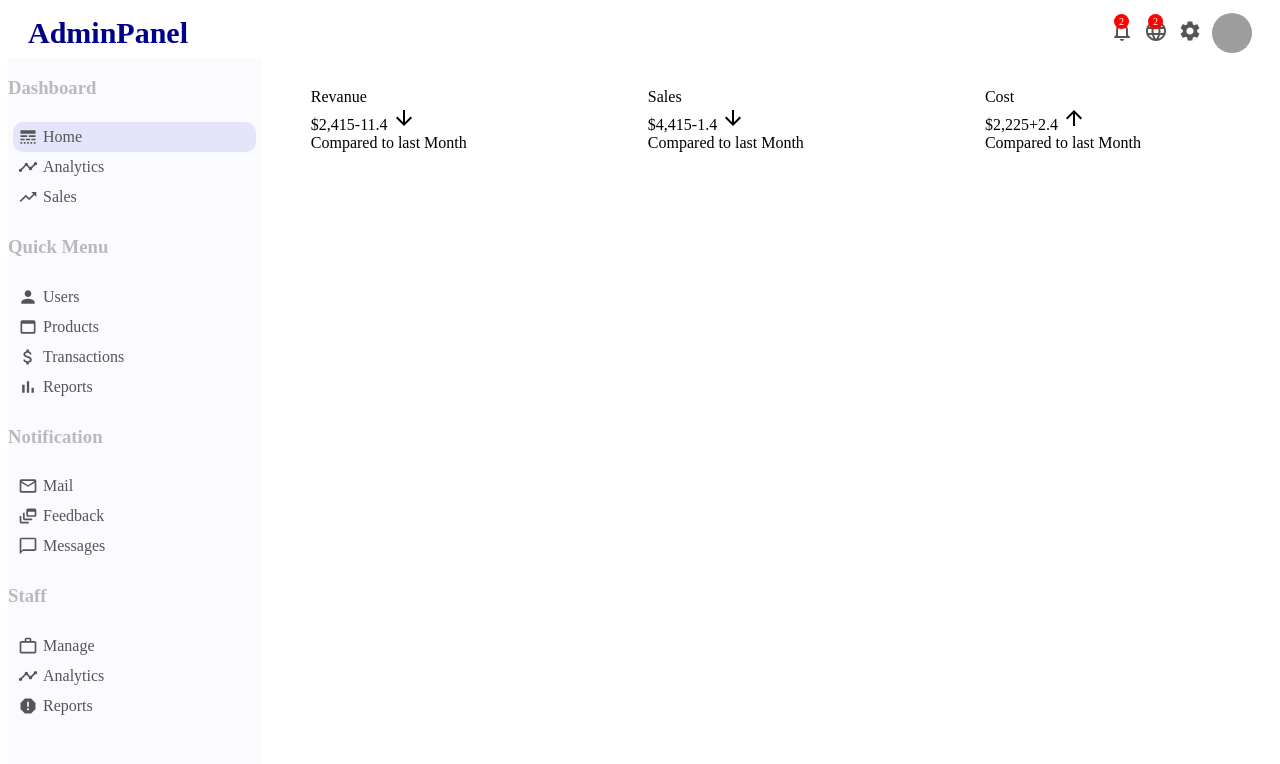
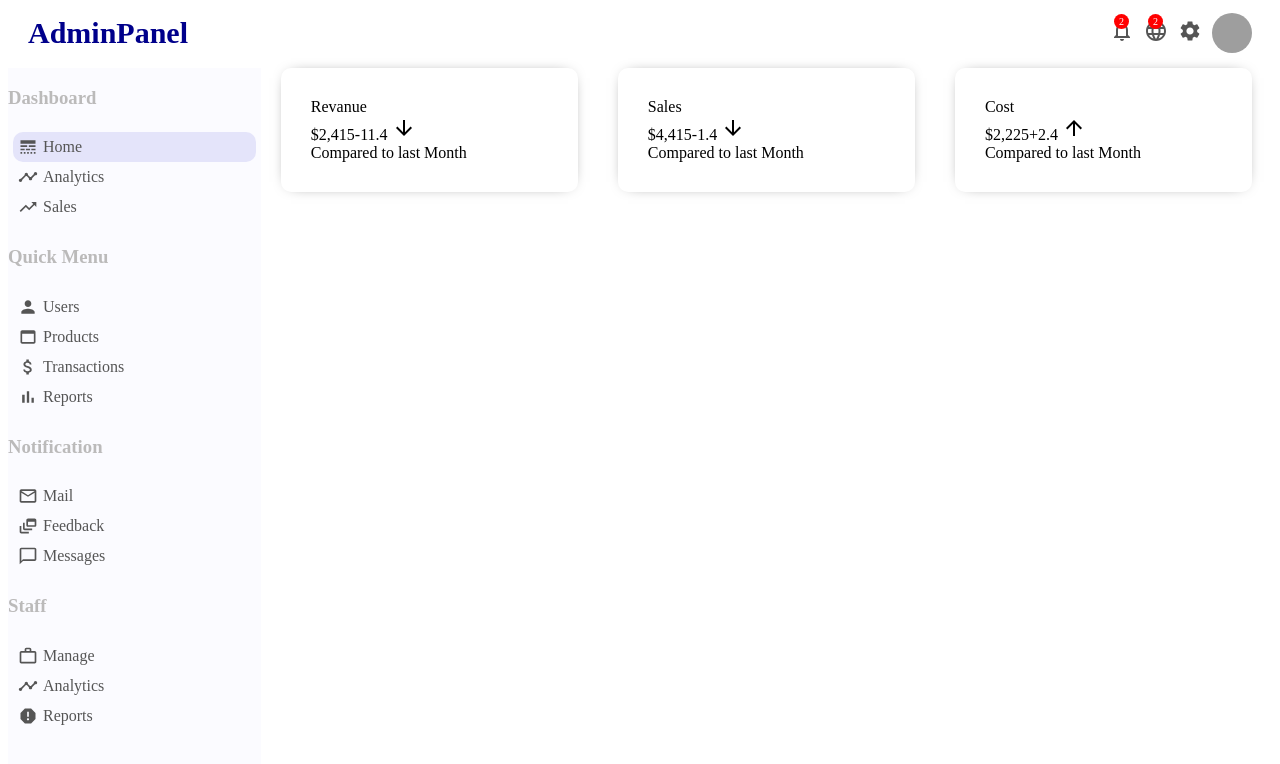
Before and after one commit to ishanEPR/UI_Design, a React (Create React App) app in the folder AdminPanel_ReactJS/admin_panel/: page / in a window 1280 px wide. Shown: the top 764 px of the page. Built offline with nearby package versions, Linux system fonts and the light colour scheme; grey boxes are pictures that could not be loaded.

Commit message:
created featured styled

```diff
--- a/AdminPanel_ReactJS/admin_panel/src/app.css
+++ b/AdminPanel_ReactJS/admin_panel/src/app.css
@@ -1,3 +1,4 @@
 .container{
     display: flex;
+    margin-top: 10px;
 }
--- a/AdminPanel_ReactJS/admin_panel/src/components/featuredInfo/featuredInfo.css
+++ b/AdminPanel_ReactJS/admin_panel/src/components/featuredInfo/featuredInfo.css
@@ -9,5 +9,8 @@
     margin: 0px 20px;
     padding: 30px;
     border-radius: 10px;
+    cursor: pointer;
+    -webkit-box-shadow: 0px 0px 15px -10px #000000;
+    box-shadow: 0px 0px 15px -10px #000000;
 
 }
```
